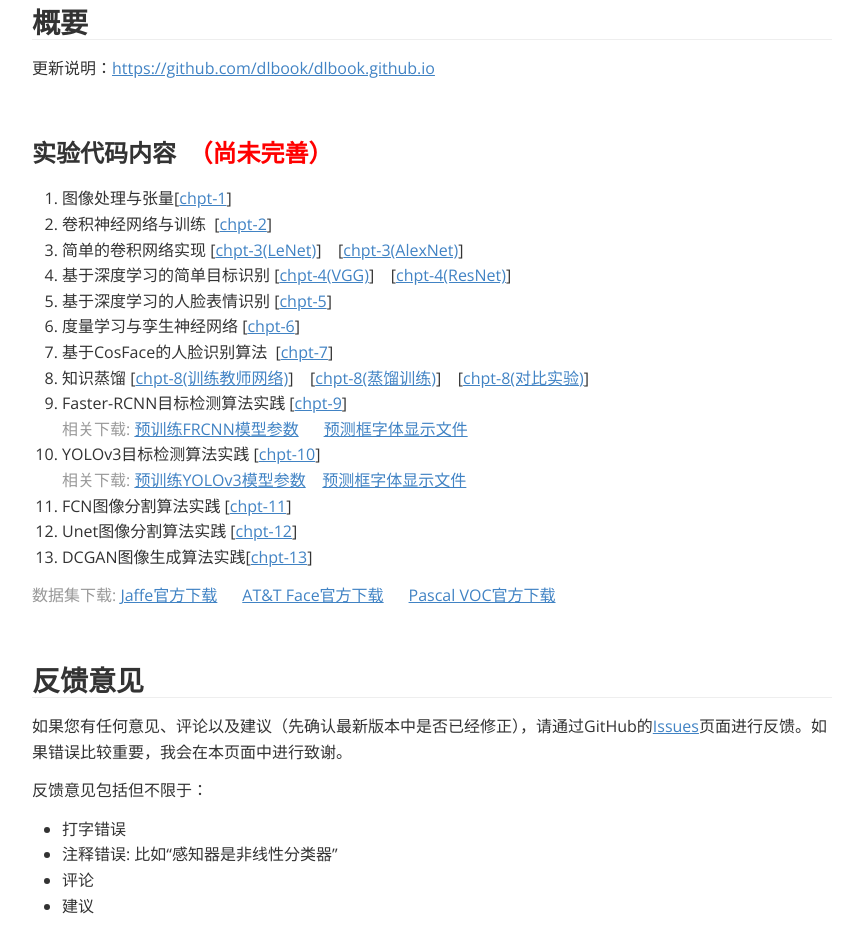
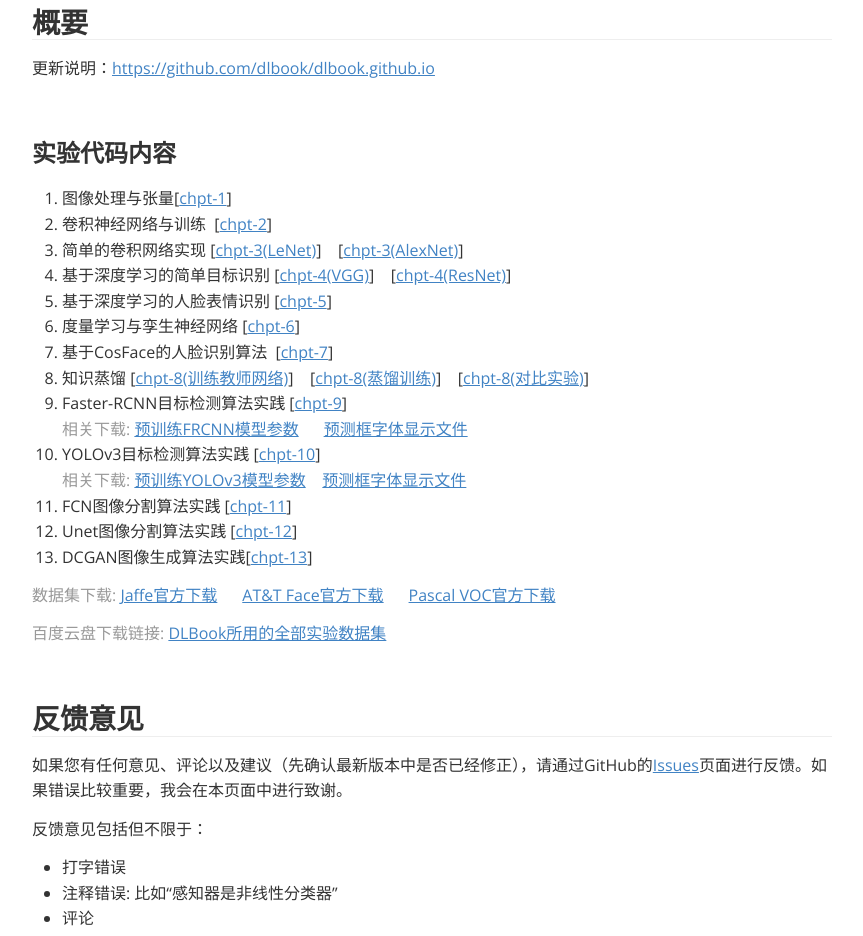
Before and after one commit to DLBook/DLBook, a plain HTML site: page index.html in a window 1280 px wide. Shown: the part 872-1808 px from the top of the page, without its empty margins (208-1071 px from the left). Drawn offline with nearby package versions, Linux system fonts and the light colour scheme.

Commit message:
Update index.html

```diff
--- a/index.html
+++ b/index.html
@@ -692,7 +692,7 @@ header, .context-menu, .megamenu-content, footer{
 <p><p><span>更新说明：</span><a href='https://github.com/dlbook/dlbook.github.io' target='_blank' class='url'>https://github.com/dlbook/dlbook.github.io</a></p>
 
 
-<p>&nbsp;</p><h3 id='实验代码内容'><span>实验代码内容</span><font color="red">&nbsp;&nbsp;（尚未完善）</font></h3>
+<p>&nbsp;</p><h3 id='实验代码内容'><span>实验代码内容</span><!-- <font color="red">&nbsp;&nbsp;（尚未完善）</font> --> </h3>
 
 <ol start='' >
 <li><span>图像处理与张量[</span><a href='./Code file/Unit 1/chpt-1_图像处理与张量.py'><span>chpt-1</span></a><span>] </span></li>
@@ -717,6 +717,7 @@ header, .context-menu, .megamenu-content, footer{
 </ol>
 
 <p><font color="#999999">数据集下载: </font><a href='http://www.kasrl.org/jaffe.html'><span>Jaffe官方下载</span></a>&nbsp;&nbsp;&nbsp;&nbsp;&nbsp;&nbsp;<a href='http://www.cl.cam.ac.uk/research/dtg/attarchive/pub/data/att_faces.zip.'><span>AT&T Face官方下载</span></a>&nbsp;&nbsp;&nbsp;&nbsp;&nbsp;&nbsp;<a href='https://pjreddie.com/projects/pascal-voc-dataset-mirror/'><span>Pascal VOC官方下载</span></a></p>
+<p><font color="#999999">百度云盘下载链接: </font><a href='https://pan.baidu.com/s/1iNcO_2M44LJAz5Vw_RCXJw?pwd=1111'><span>DLBook所用的全部实验数据集</span></a></p>
 
 <p>&nbsp;</p><h2 id='反馈意见'><span>反馈意见</span></h2>
 
```
